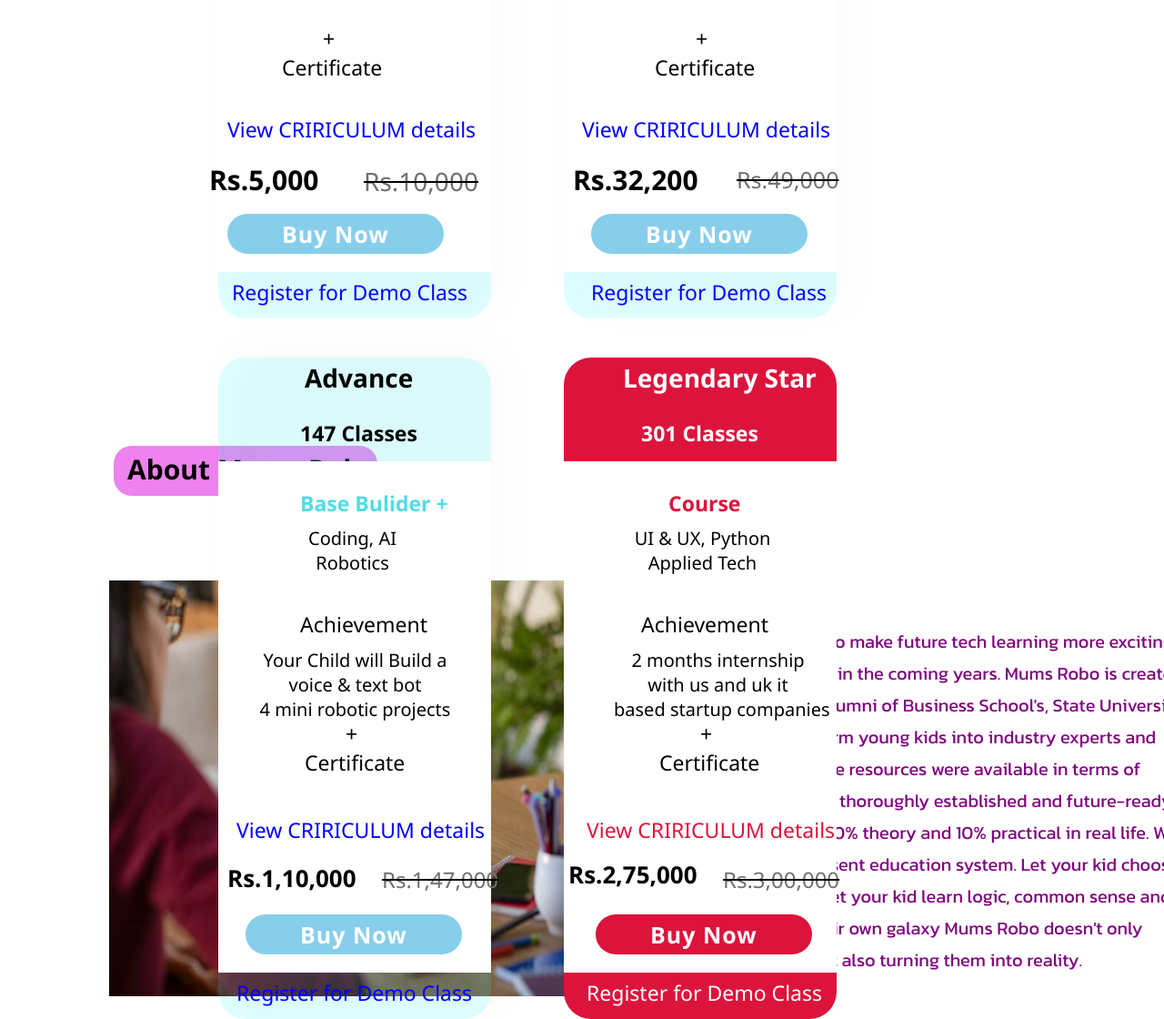
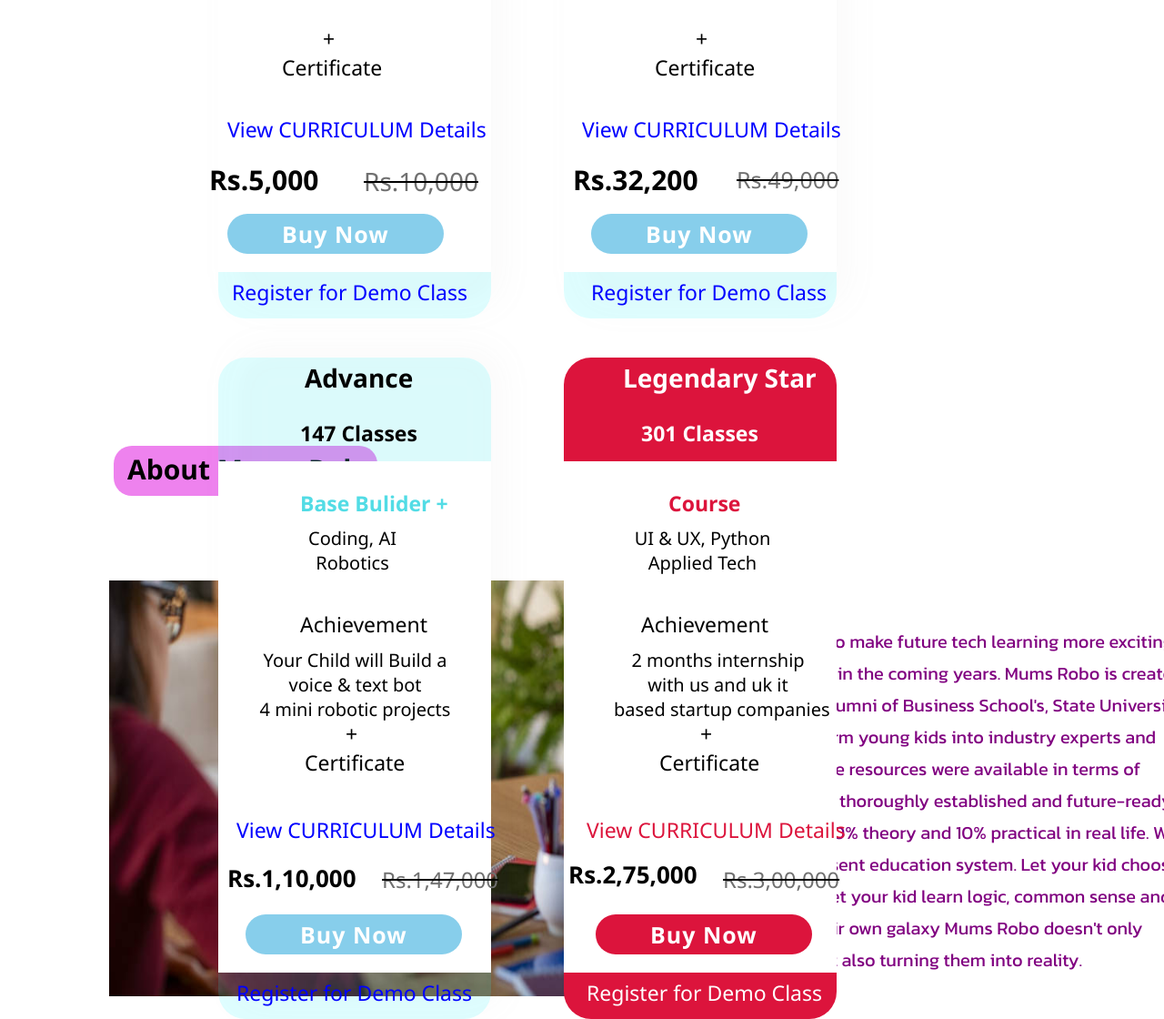
Before and after one commit to zaheer76644/mumsrobo, a plain HTML site: page index.html in a window 1280 px wide. Shown: the part 2860-3980 px from the top of the page at 91% size. Drawn offline with Linux system fonts and the light colour scheme; a web font is replaced by a local one.

Commit message:
update code

```diff
--- a/index.html
+++ b/index.html
@@ -638,15 +638,15 @@
 		<a href="./APPOINTMENT.html">Register for Demo Class</a>
 	</div>
 	<div id="View_CRIRICULUM_details">
-		<a href="./pdf/Mums Robo curriculum.pdf">View CRIRICULUM details</a>
+		<a href="./pdf/Mums Robo curriculum.pdf">View CURRICULUM Details</a>
 	</div><div id="View_CRIRICULUM_details2">
-		<a href="./pdf/Mums Robo curriculum.pdf">View CRIRICULUM details</a>
+		<a href="./pdf/Mums Robo curriculum.pdf">View CURRICULUM Details</a>
 	</div>
 	<div id="View_CRIRICULUM_details_b">
-		<a href="./pdf/Mums Robo curriculum.pdf">View CRIRICULUM details</a>
+		<a href="./pdf/Mums Robo curriculum.pdf">View CURRICULUM Details</a>
 	</div>
 	<div id="View_CRIRICULUM_details_ca">
-		<a href="./pdf/Mums Robo curriculum.pdf">View CRIRICULUM details</a>
+		<a href="./pdf/Mums Robo curriculum.pdf">View CURRICULUM Details</a>
 	</div>
 	<div id="ChatbotCoding_ScratchPython">
 		<p>Chatbot,Coding,</P><p>Scratch, Code.org</p>
```
